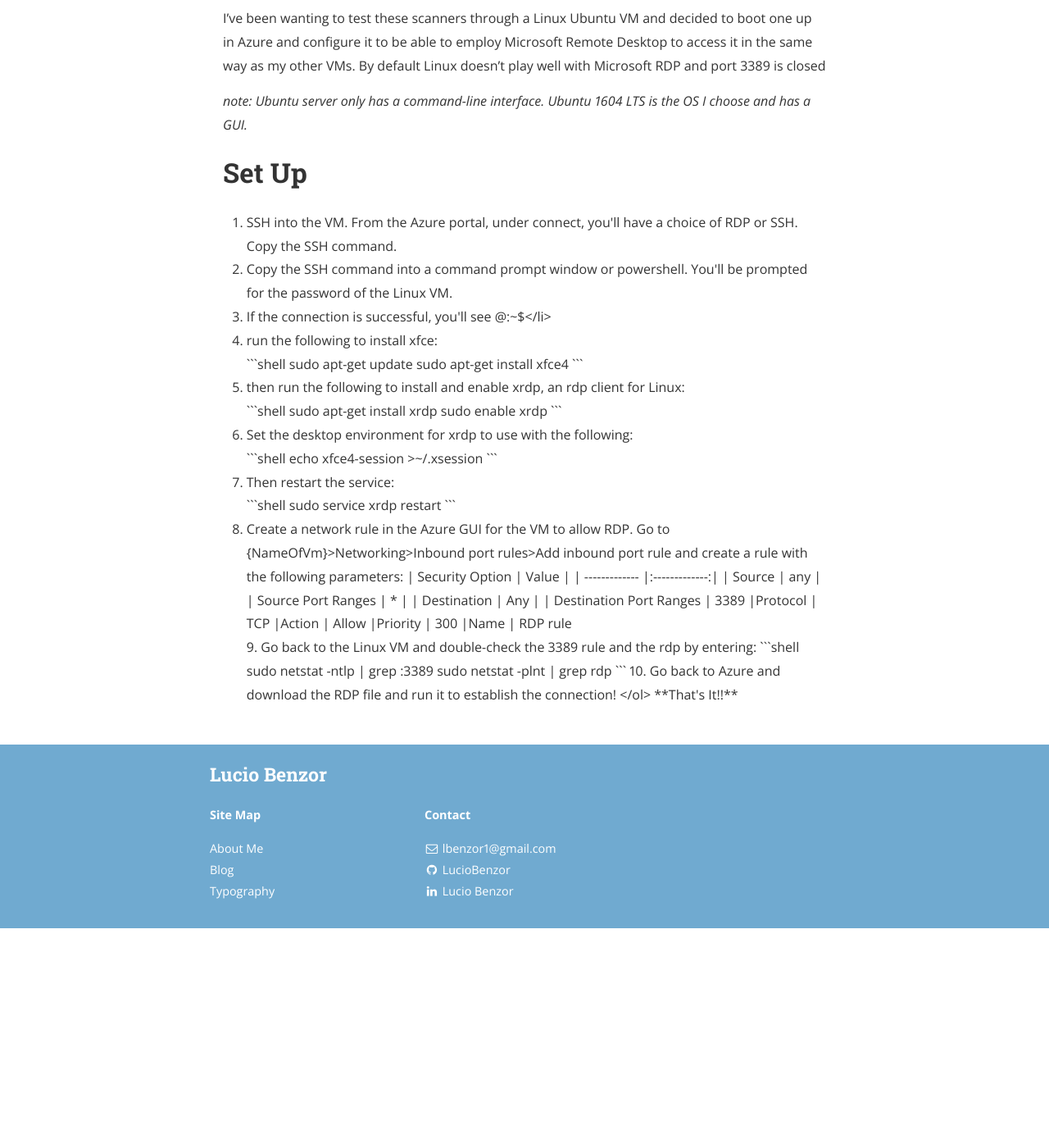
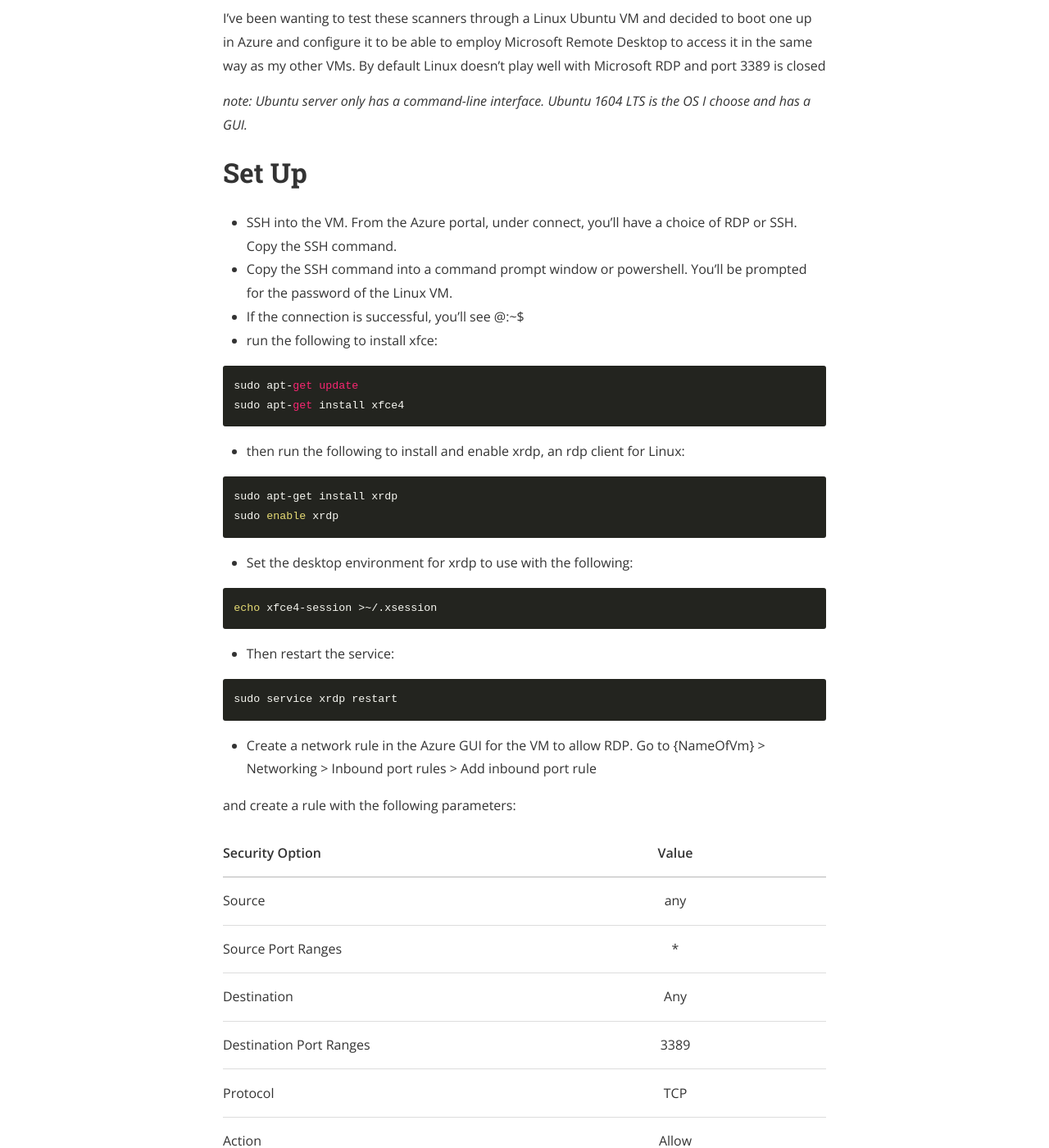
Before and after one commit to LucioBenzor/LucioBenzor.github.io, a Jekyll site: the page built from _posts/2019-08-07-RDP-Into-Linux-VM-Through-Azure.md, in a window 1280 px wide and 1400 px high, scrolled down 389 px. Shown: the whole window at 82% size. Built offline with Jekyll 4.4.1, drawn with Linux system fonts in a browser that asks for light colours; nearby versions of some CDN libraries; before the commit the page ends 1521 px from its top, so only the background shows below that; some of the changed text lies outside the part shown.

Commit message:
Update 2019-08-07-RDP-Into-Linux-VM-Through-Azure.md

````diff
--- a/_posts/2019-08-07-RDP-Into-Linux-VM-Through-Azure.md
+++ b/_posts/2019-08-07-RDP-Into-Linux-VM-Through-Azure.md
@@ -14,36 +14,36 @@
 *note: Ubuntu server only has a command-line interface. Ubuntu 1604 LTS is the OS I choose and has a GUI.*
 
 # Set Up
-<ol>
-  <li> SSH into the VM. From the Azure portal, under connect, you'll have a choice of RDP or SSH. Copy the SSH command.</li>
-  <li> Copy the SSH command into a command prompt window or powershell. You'll be prompted for the password of the Linux VM.</li>
-  <li>If the connection is successful, you'll see <nameOfVM>@<nameOfVM>:~$</li>
-  <li> run the following to install xfce:</li>
+
+* SSH into the VM. From the Azure portal, under connect, you'll have a choice of RDP or SSH. Copy the SSH command.
+* Copy the SSH command into a command prompt window or powershell. You'll be prompted for the password of the Linux VM.
+* If the connection is successful, you'll see <nameOfVM>@<nameOfVM>:~$
+* run the following to install xfce:
 
 ```shell
 sudo apt-get update
 sudo apt-get install xfce4
 ```
-  <li> then run the following to install and enable xrdp, an rdp client for Linux:</li>
+* then run the following to install and enable xrdp, an rdp client for Linux:
 
 ```shell
 sudo apt-get install xrdp
 sudo enable xrdp
 ```
 
-  <li> Set the desktop environment for xrdp to use with the following:</li>
+* Set the desktop environment for xrdp to use with the following:
 
 ```shell
 echo xfce4-session >~/.xsession
 ```
 
-  <li> Then restart the service:</li>
+* Then restart the service:
 
 ```shell
 sudo service xrdp restart
 ```
 
-  <li> Create a network rule in the Azure GUI for the VM to allow RDP. Go to {NameOfVm}>Networking>Inbound port rules>Add inbound port rule
+* Create a network rule in the Azure GUI for the VM to allow RDP. Go to {NameOfVm} > Networking > Inbound port rules > Add inbound port rule
 
 and create a rule with the following parameters:
 
@@ -57,15 +57,15 @@
 |Action | Allow
 |Priority | 300
 |Name | RDP rule
-</li>
-9. Go back to the Linux VM and double-check the 3389 rule and the rdp by entering:
+
+* Go back to the Linux VM and double-check the 3389 rule and the rdp by entering:
 
 ```shell
 sudo netstat -ntlp | grep :3389
 sudo netstat -plnt | grep rdp
 ```
 
-10. Go back to Azure and download the RDP file and run it to establish the connection!
+* Go back to Azure and download the RDP file and run it to establish the connection!
 
-</ol>
+
 **That's It!!**
````
